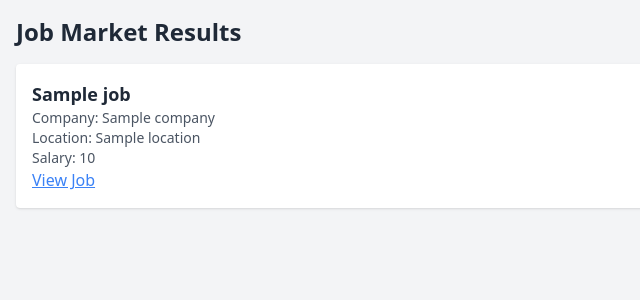
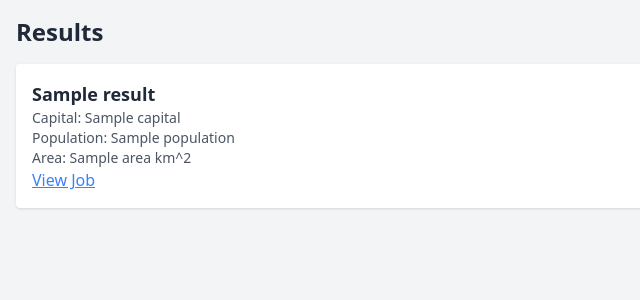
Before and after one commit to hmani3/web-scraper, a Python web app: template app/templates/result.html in a window 1280 px wide. Shown: the top 300 px of the page, without its empty margins (0-640 px from the left). Run offline with Jinja, Linux system fonts and the light colour scheme; the template is opened without the code that fills it: most values are stand-ins (such as "Sample title", 1, 10 or a date in 2020).

Commit message:
fix formatting for parsin results

```diff
--- a/app/templates/result.html
+++ b/app/templates/result.html
@@ -8,16 +8,16 @@
 </head>
 <body class="bg-gray-100 text-gray-800">
     <div class="container mx-auto p-4">
-        <h1 class="text-2xl font-bold mb-4">Job Market Results</h1>
-        {% if jobs %}
+        <h1 class="text-2xl font-bold mb-4">Results</h1>
+        {% if result %}
             <ul class="space-y-4">
-                {% for job in jobs %}
+                {% for r in result %}
                     <li class="bg-white p-4 rounded shadow">
-                        <h2 class="text-lg font-semibold">{{ job.title }}</h2>
-                        <p class="text-sm text-gray-600">Company: {{ job.company }}</p>
-                        <p class="text-sm text-gray-600">Location: {{ job.location }}</p>
-                        <p class="text-sm text-gray-600">Salary: {{ job.salary }}</p>
-                        <a href="{{ job.link }}" target="_blank" class="text-blue-500 underline">View Job</a>
+                        <h2 class="text-lg font-semibold">{{ r["name"] }}</h2>
+                        <p class="text-sm text-gray-600">Capital: {{ r["capital"] }}</p>
+                        <p class="text-sm text-gray-600">Population: {{ r["population"] }}</p>
+                        <p class="text-sm text-gray-600">Area: {{ r["area"] }} km^2</p>
+                        <a href="http://en.wikipedia.org/wiki/" target="_blank" class="text-blue-500 underline">View Job</a>
                     </li>
                 {% endfor %}
             </ul>
```
